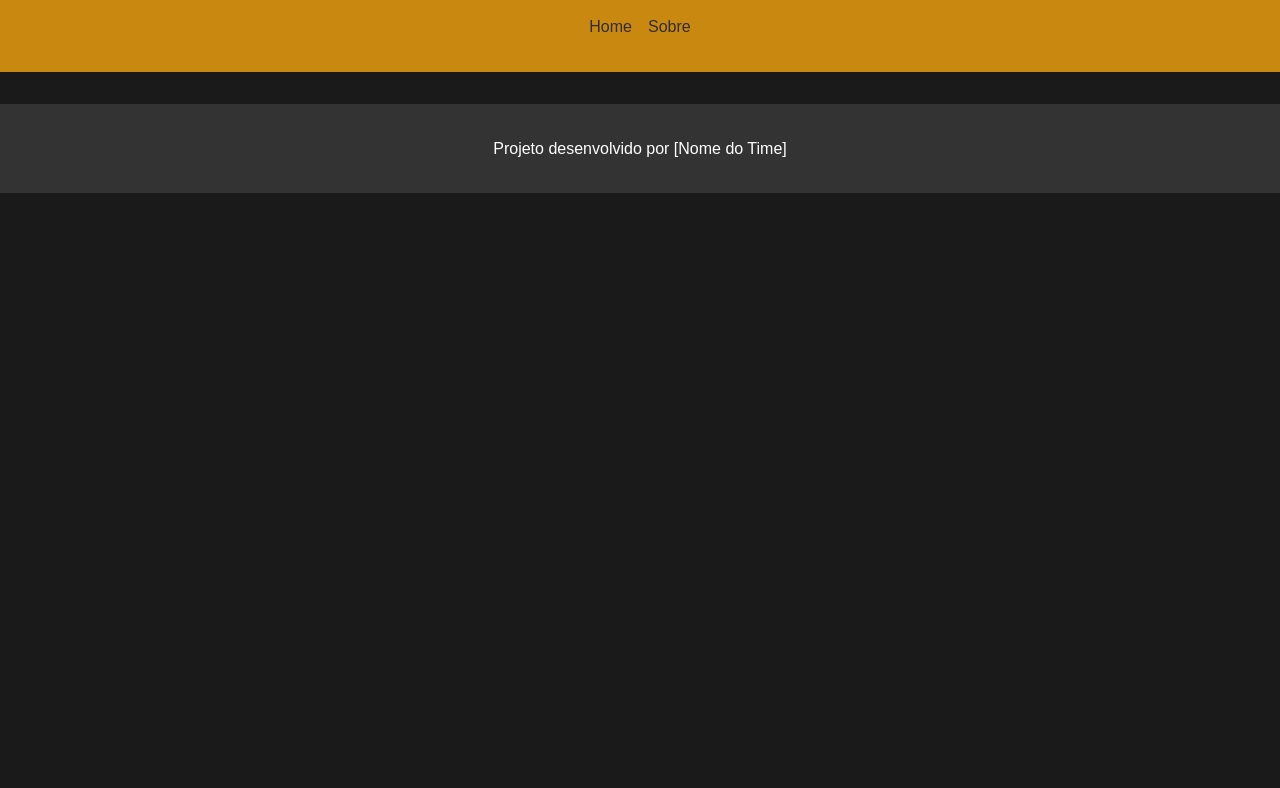
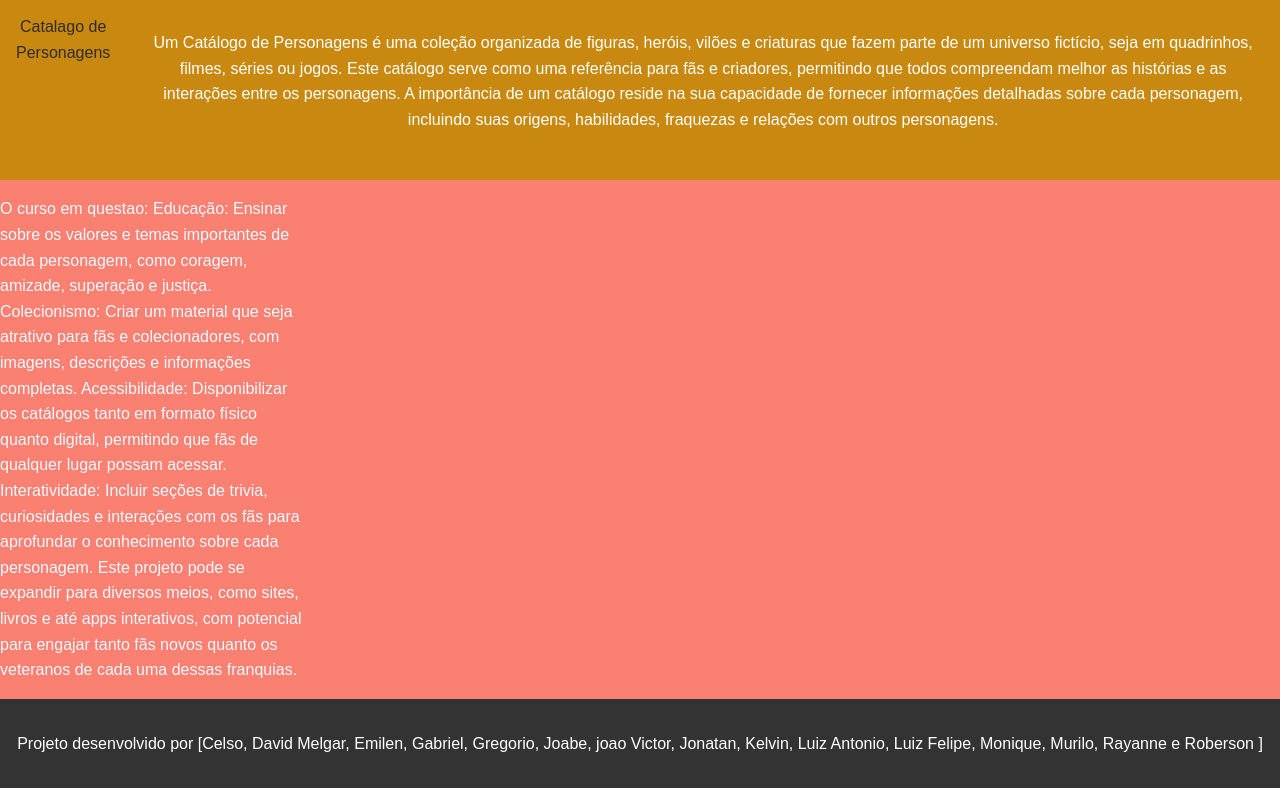
Before and after one commit to talesmateus123/catalogo-personagens, a plain HTML site: page pages/about.html in a window 1280 px wide. Shown: the part 96-884 px from the top of the page. Before the commit the page ends 800 px from the top, so only its background shows below. Drawn offline with Linux system fonts and the light colour scheme.

Commit message:
Iniciada implementacao da tela sobre

```diff
--- a/pages/about.html
+++ b/pages/about.html
@@ -5,27 +5,49 @@
   <meta name="viewport" content="width=device-width, initial-scale=1.0">
   <title>Sobre</title>
   <link rel="stylesheet" href="../style/style.css">
+  <link rel="stylesheet" href="../style/about.css">
 </head>
 <body>
   <header class="header">
-    <h1>Sobre</h1> <!-- Tema ajustável -->
+    <h1>CATALAGO DE PERSONAGENS</h1> <!-- Tema ajustável -->
     <nav class="navbar">
       <ul>
-        <li><a href="../index.html">Home</a></li>
-        <li><a href="./about.html">Sobre</a></li>
+        <li><a href="../index.html">Catalago de Personagens</a></li>
+        <li><a href="./about.html"> </a></li>
+        <p>Um Catálogo de Personagens é uma coleção organizada de figuras, heróis,
+          vilões e criaturas que fazem parte de um universo fictício, seja em quadrinhos, filmes,
+          séries ou jogos. Este catálogo serve como uma referência para fãs e criadores,
+          permitindo que todos compreendam melhor as histórias e as interações entre os personagens.
+          A importância de um catálogo reside na sua capacidade de fornecer informações detalhadas sobre cada personagem,
+          incluindo suas origens, habilidades, fraquezas e relações com outros personagens. </p>
       </ul>
     </nav>
   </header>
 
   <main class="container">
     <section class="characters-grid">
-      <!-- TODO: Esclarecer informações sobre o projeto -->
+      <p>O curso em questao:
+        Educação: Ensinar sobre os valores e temas importantes de cada personagem, como coragem, amizade,
+         superação e justiça.
+
+        Colecionismo: Criar um material que seja atrativo para fãs e colecionadores, com imagens,
+        descrições e informações completas.
+
+        Acessibilidade: Disponibilizar os catálogos tanto em formato físico quanto digital,
+        permitindo que fãs de qualquer lugar possam acessar.
+
+        Interatividade: Incluir seções de trivia, curiosidades e interações com os fãs para aprofundar
+         o conhecimento sobre cada personagem.
+
+        Este projeto pode se expandir para diversos meios, como sites, livros e até apps interativos,
+        com potencial para engajar tanto fãs novos quanto os veteranos de cada uma dessas franquias. </p>
 
     </section>
   </main>
 
   <footer class="footer">
-    <p>Projeto desenvolvido por [Nome do Time]</p>
+    <p>Projeto desenvolvido por [Celso, David Melgar, Emilen, Gabriel, Gregorio, Joabe, joao Victor, Jonatan,
+       Kelvin, Luiz Antonio, Luiz Felipe, Monique, Murilo, Rayanne e Roberson ]</p>
   </footer>
 </body>
 </html>
--- /dev/null
+++ b/style/about.css
@@ -0,0 +1,19 @@
+/* Estilos Globais */
+body {
+    font-family: Arial, sans-serif;
+    line-height: 1.6;
+    margin: 0;
+    padding: 0;
+    background-color: salmon;
+  }
+
+
+  /* Grid de Personagens */
+  .characters-grid {
+    display: grid;
+    grid-template-columns: repeat(auto-fill, minmax(250px, 1fr));
+    gap: 1rem;
+    padding: 15rem;
+    color: aliceblue;
+    padding: 0;
+  }
```
